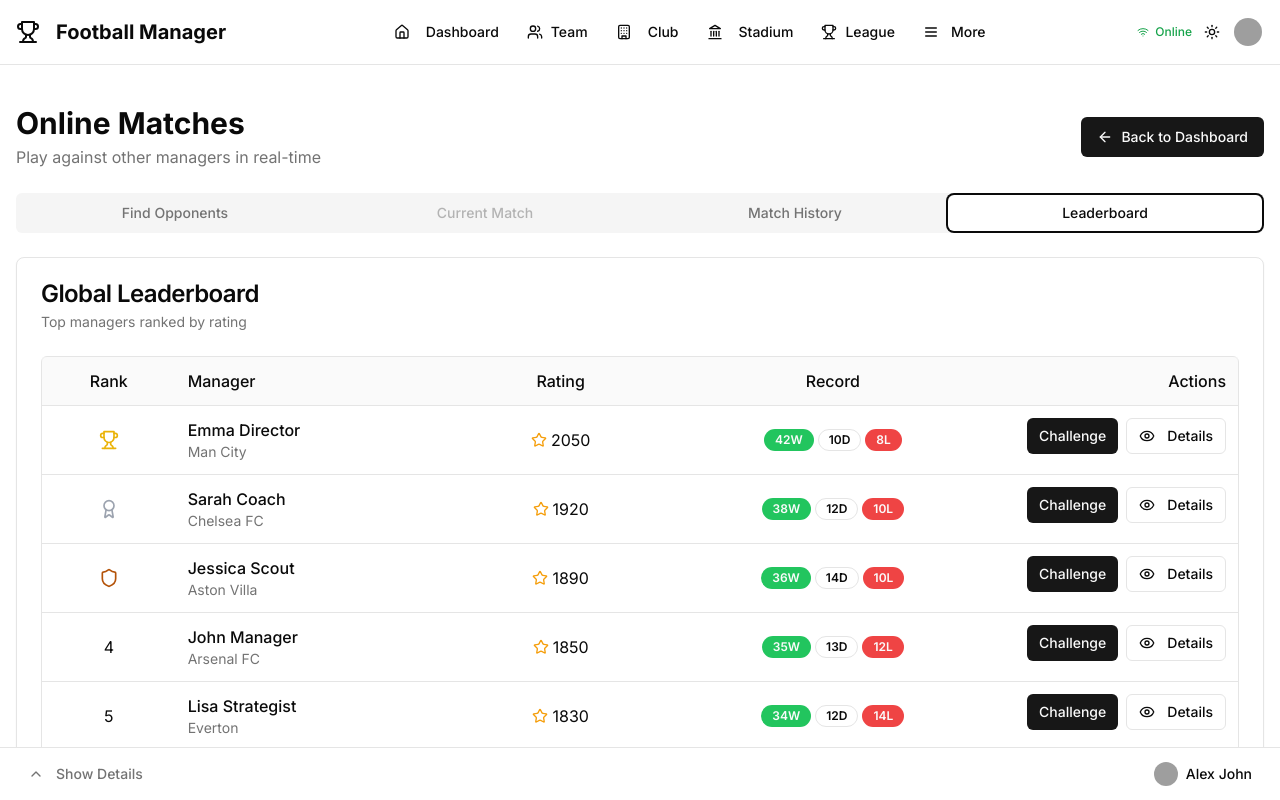
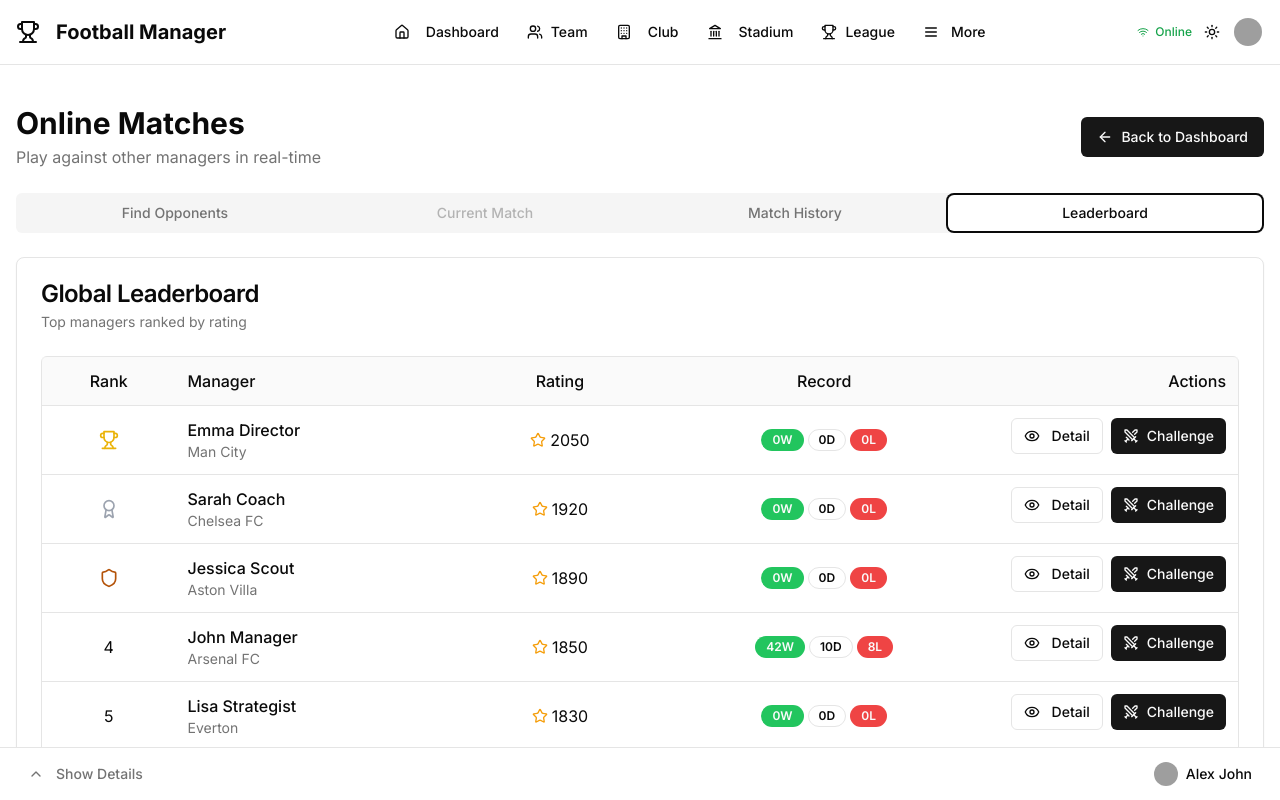
Before and after one commit to thurntisme/football-legacy, a Next.js app: page /game/online in a window 1280 px wide. Both pictures are taken after a click on the tab "Leaderboard". Shown: the top 800 px of the page. Built offline with nearby package versions, Linux system fonts and the light colour scheme; grey boxes are pictures that could not be loaded.

Commit message:
refactor: reorganize online leaderboard and match components

```diff
--- a/src/app/game/online/page.tsx
+++ b/src/app/game/online/page.tsx
@@ -299,7 +299,10 @@ export default function OnlineMatchPage() {
         </TabsList>
 
         <TabsContent value="find" className="space-y-4">
-          <FindOnlineMatch challengeUser={challengeUser} />
+          <FindOnlineMatch
+            viewTeamInfo={viewTeamInfo}
+            challengeUser={challengeUser}
+          />
         </TabsContent>
 
         <TabsContent value="match">
@@ -313,11 +316,14 @@ export default function OnlineMatchPage() {
         </TabsContent>
 
         <TabsContent value="history">
-          <MatchHistory viewMatchDetails={viewMatchDetails} />
+          <MatchHistory />
         </TabsContent>
 
         <TabsContent value="leaderboard">
-          <OnlineLeaderboard />
+          <OnlineLeaderboard
+            viewTeamInfo={viewTeamInfo}
+            challengeUser={challengeUser}
+          />
         </TabsContent>
       </Tabs>
 
@@ -351,12 +357,6 @@ export default function OnlineMatchPage() {
         selectedTeam={selectedTeam}
         challengeUser={challengeUser}
       />
-
-      <MatchDetailDialog
-        matchDetailDialogOpen={matchDetailDialogOpen}
-        setMatchDetailDialogOpen={setMatchDetailDialogOpen}
-        selectedMatch={selectedMatch}
-      />
     </>
   );
 }
--- a/src/components/pages/online/match-detail-dialog.tsx
+++ b/src/components/pages/online/match-detail-dialog.tsx
@@ -5,12 +5,12 @@ import React, {
   ReactElement,
   ReactNode,
   ReactPortal,
-} from 'react';
+} from "react";
 
-import { Star } from 'lucide-react';
+import { Star } from "lucide-react";
 
-import { Badge } from '@/components/ui/badge';
-import { Button } from '@/components/ui/button';
+import { Badge } from "@/components/ui/badge";
+import { Button } from "@/components/ui/button";
 import {
   Dialog,
   DialogContent,
@@ -18,26 +18,14 @@ import {
   DialogFooter,
   DialogHeader,
   DialogTitle,
-} from '@/components/ui/dialog';
-import { Separator } from '@/components/ui/separator';
+} from "@/components/ui/dialog";
+import { Separator } from "@/components/ui/separator";
+import { MatchDetail } from "@/types/match";
 
 type Props = {
   matchDetailDialogOpen: boolean;
   setMatchDetailDialogOpen: (open: boolean) => void;
-  selectedMatch: {
-    date: string;
-    opponentTeam: string;
-    score: string;
-    result: 'win' | 'loss' | 'draw';
-    details: {
-      possession: { home: number; away: number };
-      shots: { home: number; away: number };
-      shotsOnTarget: { home: number; away: number };
-      scorers: { home: string[]; away: string[] };
-      cards: { home: string[]; away: string[] };
-      rating: { home: number; away: number };
-    };
-  } | null;
+  selectedMatch: MatchDetail | null;
 };
 
 const MatchDetailDialog = ({
@@ -71,18 +59,18 @@ const MatchDetailDialog = ({
                 </div>
                 <Badge
                   variant={
-                    selectedMatch.result === 'win'
-                      ? 'default'
-                      : selectedMatch.result === 'loss'
-                        ? 'destructive'
-                        : 'outline'
+                    selectedMatch.result === "win"
+                      ? "default"
+                      : selectedMatch.result === "loss"
+                        ? "destructive"
+                        : "outline"
                   }
                 >
-                  {selectedMatch.result === 'win'
-                    ? 'Victory'
-                    : selectedMatch.result === 'loss'
-                      ? 'Defeat'
-                      : 'Draw'}
+                  {selectedMatch.result === "win"
+                    ? "Victory"
+                    : selectedMatch.result === "loss"
+                      ? "Defeat"
+                      : "Draw"}
                 </Badge>
               </div>
 
@@ -207,12 +195,12 @@ const MatchDetailDialog = ({
                               | Promise<AwaitedReactNode>
                               | null
                               | undefined,
-                            index: Key | null | undefined
+                            index: Key | null | undefined,
                           ) => (
                             <li key={index} className="text-sm">
                               {scorer}
                             </li>
-                          )
+                          ),
                         )}
                       </ul>
                     ) : (
@@ -231,7 +219,7 @@ const MatchDetailDialog = ({
                             <li key={index} className="text-sm">
                               {scorer}
                             </li>
-                          )
+                          ),
                         )}
                       </ul>
                     ) : (
@@ -264,12 +252,12 @@ const MatchDetailDialog = ({
                               | Promise<AwaitedReactNode>
                               | null
                               | undefined,
-                            index: Key | null | undefined
+                            index: Key | null | undefined,
                           ) => (
                             <li key={index} className="text-sm">
                               {card}
                             </li>
-                          )
+                          ),
                         )}
                       </ul>
                     ) : (
@@ -299,12 +287,12 @@ const MatchDetailDialog = ({
                               | Promise<AwaitedReactNode>
                               | null
                               | undefined,
-                            index: Key | null | undefined
+                            index: Key | null | undefined,
                           ) => (
                             <li key={index} className="text-sm">
                               {card}
                             </li>
-                          )
+                          ),
                         )}
                       </ul>
                     ) : (
--- a/src/components/pages/online/online-leaderboard.tsx
+++ b/src/components/pages/online/online-leaderboard.tsx
@@ -1,21 +1,40 @@
-import React from 'react';
+import React from "react";
 
-import { Award, Eye, Shield, Star, Trophy } from 'lucide-react';
+import { Award, Eye, Shield, Star, Swords, Trophy } from "lucide-react";
 
-import { Badge } from '@/components/ui/badge';
-import { Button } from '@/components/ui/button';
+import ContentWrapper from "@/components/common/content-wrapper";
+import { Badge } from "@/components/ui/badge";
+import { Button } from "@/components/ui/button";
 import {
   Card,
   CardContent,
   CardDescription,
   CardHeader,
   CardTitle,
-} from '@/components/ui/card';
-import { leaderboard } from '@/mock/football';
+} from "@/components/ui/card";
+import { internalApi } from "@/lib/api/internal";
+import { OnlineManager } from "@/types/match";
+import { useQuery } from "@tanstack/react-query";
 
-type Props = {};
+type Props = {
+  viewTeamInfo: (user: OnlineManager) => void;
+  challengeUser: (user: OnlineManager) => void;
+};
 
-const OnlineLeaderboard = (props: Props) => {
+const OnlineLeaderboard = ({ viewTeamInfo, challengeUser }: Props) => {
+  const {
+    data: onlineUsers,
+    isLoading,
+    error,
+    refetch,
+  } = useQuery<OnlineManager[] | null>({
+    queryKey: ["online-leaderboard-user-list"],
+    queryFn: async () => {
+      const { data } = await internalApi.get("/online-leaderboard");
+      return data;
+    },
+  });
+
   return (
     <Card>
       <CardHeader>
@@ -23,6 +42,7 @@ const OnlineLeaderboard = (props: Props) => {
         <CardDescription>Top managers ranked by rating</CardDescription>
       </CardHeader>
       <CardContent>
+        <ContentWrapper isLoading={isLoading} error={error} onRefetch={refetch}>
           <div className="rounded-md border">
             <table className="w-full">
               <thead>
@@ -37,13 +57,14 @@ const OnlineLeaderboard = (props: Props) => {
                 </tr>
               </thead>
               <tbody>
-              {leaderboard
+                {onlineUsers &&
+                  onlineUsers
                     .sort((a, b) => b.rating - a.rating)
-                .map((player, index) => (
+                    .map((user, index) => (
                       <tr
-                    key={player.id}
+                        key={user.id}
                         className={`border-b ${
-                      player.name === 'Alex Manager' ? 'bg-primary/10' : ''
+                          user.name === "Alex Manager" ? "bg-primary/10" : ""
                         }`}
                       >
                         <td className="p-3 text-center">
@@ -58,31 +79,40 @@ const OnlineLeaderboard = (props: Props) => {
                           )}
                         </td>
                         <td className="p-3">
-                      <div className="font-medium">{player.name}</div>
+                          <div className="font-medium">{user.name}</div>
                           <div className="text-sm text-muted-foreground">
-                        {player.team}
+                            {user.team}
                           </div>
                         </td>
                         <td className="p-3 text-center">
                           <div className="flex items-center justify-center">
                             <Star className="h-4 w-4 text-amber-500 mr-1" />
-                        <span>{player.rating}</span>
+                            <span>{user.rating}</span>
                           </div>
                         </td>
                         <td className="p-3">
                           <div className="flex space-x-1 justify-center">
                             <Badge variant="default" className="bg-green-500">
-                          {player.wins}W
+                              {user?.wins || 0}W
                             </Badge>
-                        <Badge variant="outline">{player.draws}D</Badge>
-                        <Badge variant="destructive">{player.losses}L</Badge>
+                            <Badge variant="outline">{user?.draws || 0}D</Badge>
+                            <Badge variant="destructive">
+                              {user?.losses || 0}L
+                            </Badge>
                           </div>
                         </td>
                         <td className="p-3 text-right flex space-x-2 justify-end">
-                      <Button size="sm">Challenge</Button>
-                      <Button variant="outline" size="sm">
+                          <Button
+                            variant="outline"
+                            size="sm"
+                            onClick={() => viewTeamInfo(user)}
+                          >
                             <Eye className="h-4 w-4 mr-1" />
-                        Details
+                            Detail
+                          </Button>
+                          <Button size="sm" onClick={() => challengeUser(user)}>
+                            <Swords className="h-4 w-4" />
+                            Challenge
                           </Button>
                         </td>
                       </tr>
@@ -90,6 +120,7 @@ const OnlineLeaderboard = (props: Props) => {
               </tbody>
             </table>
           </div>
+        </ContentWrapper>
       </CardContent>
     </Card>
   );
--- a/src/mock/football.ts
+++ b/src/mock/football.ts
@@ -143,6 +143,9 @@ export const onlineUsers = [
       strengths: ["Counter attacks", "Set pieces"],
       weaknesses: ["Defensive organization"],
     },
+    wins: 42,
+    draws: 10,
+    losses: 8,
   },
   {
     id: "2",
@@ -393,91 +396,6 @@ export const matchHistory = [
       cards: { home: ["Taylor (34')", "Garcia (78')"], away: ["Stone (56')"] },
       rating: { home: 6.5, away: 8.0 },
     },
-  },
-];
-
-// Mock leaderboard data
-export const leaderboard = [
-  {
-    id: "1",
-    name: "Emma Director",
-    team: "Man City",
-    rating: 2050,
-    wins: 42,
-    draws: 10,
-    losses: 8,
-  },
-  {
-    id: "2",
-    name: "Sarah Coach",
-    team: "Chelsea FC",
-    rating: 1920,
-    wins: 38,
-    draws: 12,
-    losses: 10,
-  },
-  {
-    id: "3",
-    name: "Jessica Scout",
-    team: "Aston Villa",
-    rating: 1890,
-    wins: 36,
-    draws: 14,
-    losses: 10,
-  },
-  {
-    id: "4",
-    name: "John Manager",
-    team: "Arsenal FC",
-    rating: 1850,
-    wins: 35,
-    draws: 13,
-    losses: 12,
-  },
-  {
-    id: "5",
-    name: "Lisa Strategist",
-    team: "Everton",
-    rating: 1830,
-    wins: 34,
-    draws: 12,
-    losses: 14,
-  },
-  {
-    id: "6",
-    name: "Mike Tactician",
-    team: "Liverpool FC",
-    rating: 1780,
-    wins: 32,
-    draws: 14,
-    losses: 14,
-  },
-  {
-    id: "7",
-    name: "Robert Analyst",
-    team: "Newcastle",
-    rating: 1760,
-    wins: 30,
-    draws: 16,
-    losses: 14,
-  },
-  {
-    id: "8",
-    name: "David Trainer",
-    team: "Tottenham",
-    rating: 1690,
-    wins: 28,
-    draws: 12,
-    losses: 20,
-  },
-  {
-    id: "9",
-    name: "Alex Manager",
-    team: "Your Team",
-    rating: 1820,
-    wins: 33,
-    draws: 15,
-    losses: 12,
   },
 ];
 
--- a/src/types/match.ts
+++ b/src/types/match.ts
@@ -16,6 +16,9 @@ export type OnlineManager = {
     strengths: string[];
     weaknesses: string[];
   };
+  wins?: number;
+  draws?: number;
+  losses?: number;
 };
 
 export type MatchMessage = {
```
Also changed, not shown: src/app/api/online-leaderboard/route.ts (added, +19 -0 lines), src/components/pages/online/find-online-match.tsx (+3 -18 lines), src/components/pages/online/match-history.tsx (+33 -20 lines). Lines whose indentation alone changed are shown as unchanged.
